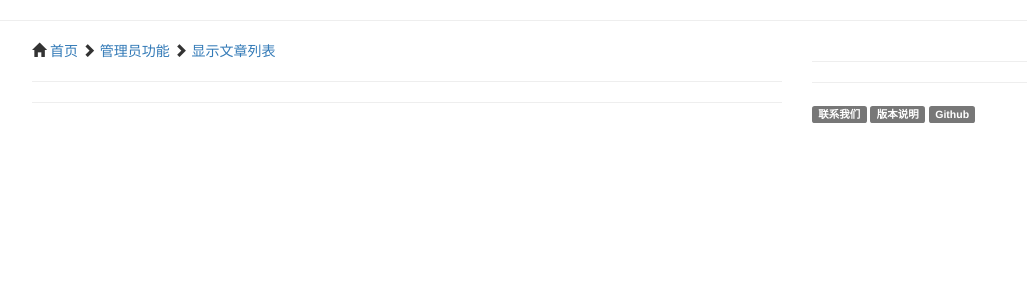
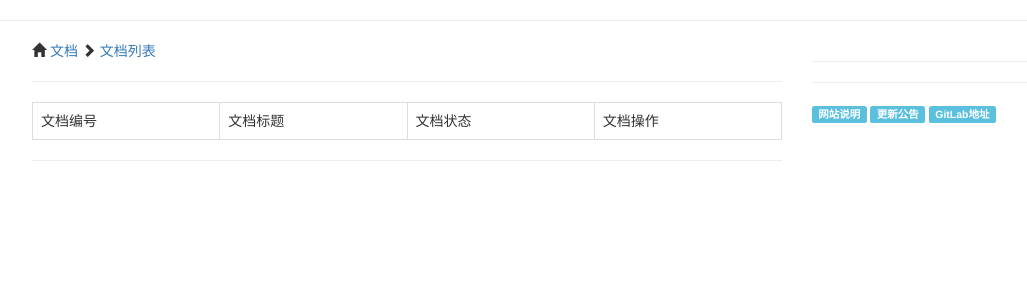
Before and after one commit to fkworld/wenhua_cuc, a Flask app: page /show_articles in a window 1280 px wide. Shown: the part 104-404 px from the top of the page, without its empty margins (38-1065 px from the left). Run offline with Flask 2, Linux system fonts and the light colour scheme; the visitor is signed in with stand-in values (Sample User, id 1); data that the repository does not hold is empty; some libraries are stand-ins or nearby versions.

Commit message:
修改flag_id对应的展示效果

```diff
--- a/templates/404.html
+++ b/templates/404.html
@@ -2,11 +2,11 @@
 
 {%block page_left_head%}
 <span class="glyphicon glyphicon-home"></span>
-<a href="/">首页</a>
+<a href="/">网站</a>
 <span class="glyphicon glyphicon-chevron-right"></span>
 <a href="javascript:void(0)" class="disable">404页面</a>
 {%endblock%}
 
-{%block page_left_body%}
-<h1>404：当前页丢失</h1>
+{%block page_left_head%}
+<h2>404：当前页丢失</h2>
 {%endblock%}
--- a/templates/article_list.html
+++ /dev/null
@@ -1,14 +0,0 @@
-{%extends "base.html"%}
-
-{%block page_left_head%}
-<span class="glyphicon glyphicon-home"></span>
-<a href="/">首页</a>
-<span class="glyphicon glyphicon-chevron-right"></span>
-<a href="javascript:void(0)" class="disable">管理员功能</a>
-<span class="glyphicon glyphicon-chevron-right"></span>
-<a href="javascript:void(0)" class="disable">显示文章列表</a>
-{%endblock%}
-
-{%block page_left_body%}
-{%include 'articles.html'%}
-{%endblock%}
--- a/templates/articles.html
+++ b/templates/articles.html
@@ -1,18 +1,16 @@
-{%for article in articles%}
-<div id="article">
-    {%if article.flag_id==2 or current_user.is_authenticated%}
-    <!--管理员全部显示，非管理员只能显示flag_id==1的文章-->
-    {%if current_user.is_authenticated%}
-    <a href="{{url_for('views_blueprint.edit_article',article_id=article.id)}}" class="label label-info"><span class="glyphicon glyphicon-pencil"></span>修改</a>
-    <a href="{{url_for('views_blueprint.delete_article',article_id=article.id)}}" class="label label-danger"><span class="glyphicon glyphicon-trash"></span>删除</a>
-    <a class="label label-default disabled">{{article.get_tag_name()}}</a>
-        {%if article.flag_id==1%}
-        <a class="label label-default disabled"><span class="glyphicon glyphicon-edit"></span>文章还在修改过程中</a>
-        {%endif%}
-    {%endif%}
-    {%endif%}
-    <span class="glyphicon glyphicon-file"></span>
-    <a href="{{url_for('views_blueprint.article',tag_id=article.tag_id,article_id=article.id)}}">{{article.title}}</a>
-    <br>
-</div>
-{%endfor%}
+{%extends "base.html"%}
+
+{%block page_left_head%}
+<span class="glyphicon glyphicon-home"></span>
+<a href="/">文档</a>
+<span class="glyphicon glyphicon-chevron-right"></span>
+<a href="" class="disable">文档列表</a>
+{%endblock%}
+
+{%block page_left_body%}
+{%if current_user.is_authenticated%}
+    {%include 'articles_admin.html'%}
+{%else%}
+    {%include 'articles_visitor.html'%}
+{%endif%}
+{%endblock%}
--- /dev/null
+++ b/templates/articles_admin.html
@@ -0,0 +1,21 @@
+<div id="article">
+    <table class="table table-hover table-bordered">
+        <tr>
+            <td>文档编号</td>
+            <td>文档标题</td>
+            <td>文档状态</td>
+            <td>文档操作</td>
+        </tr>
+        {%for article in articles%}
+        <tr>
+            <td>{{article.id}}</td>
+            <td><a href="{{url_for('views_blueprint.get_article',article_id=article.id)}}">{{article.title}}</a></td>
+            <td>{{article.flag_id}}</td>
+            <td>
+                <a href="{{url_for('views_blueprint.edit_article',article_id=article.id)}}" class="label label-info"><span class="glyphicon glyphicon-pencil"></span>修改</a>
+                <a href="{{url_for('views_blueprint.delete_article',article_id=article.id)}}" class="label label-danger"><span class="glyphicon glyphicon-trash"></span>删除</a>
+            </td>
+        </tr>
+        {%endfor%}
+    </table>
+</div>
--- a/templates/base.html
+++ b/templates/base.html
@@ -11,7 +11,15 @@
             </div>
             <a type="submit" class="btn btn-info">搜索</a>
             {%if current_user.is_authenticated%}
-            <a class="btn btn-success" href="/logout"></a>
+            <div class="btn-group">
+                <a type="button" class="btn btn-success dropdown-toggle" data-toggle="dropdown"></a>
+                <ul class="dropdown-menu" role="menu">
+                    <li><a href="/new_article">新建文档</a></li>
+                    <li><a href="/show_articles">文档列表</a></li>
+                    <li class="divider"></li>
+                    <li><a href="/logout">退出</a></li>
+                </ul>
+            </div>
             {%else%}
             <a class="btn btn-danger disabled"></a>
             {%endif%}
@@ -52,9 +60,9 @@
             {%endblock%}
             <hr>
             {%block page_right_footer%}
-            <a class="label label-default" href="/article/contact_us">联系我们</a>
-            <a class="label label-default" href="/article/version">版本说明</a>
-            <a class="label label-default" href="javascript:void(0)">Github</a>
+            <a class="label label-info" href="/article/website_info">网站说明</a>
+            <a class="label label-info" href="/article/update_info">更新公告</a>
+            <a class="label label-info" href="http://git.cucplus.com/fengyong/wenhua-cuc">GitLab地址</a>
             {%endblock%}
         </div>
     </div>
--- a/templates/edit_article.html
+++ b/templates/edit_article.html
@@ -3,11 +3,9 @@
 
 {%block page_left_head%}
 <span class="glyphicon glyphicon-home"></span>
-<a href="/">首页</a>
+<a href="/">网站</a>
 <span class="glyphicon glyphicon-chevron-right"></span>
-<a href="javascript:void(0)" class="disable">管理员功能</a>
-<span class="glyphicon glyphicon-chevron-right"></span>
-<a href="javascript:void(0)" class="disable">修改文章</a>
+<a href="javascript:void(0)" class="disable">修改文档</a>
 {%endblock%}
 
 {%block page_left_body%}
--- a/templates/index.html
+++ b/templates/index.html
@@ -6,5 +6,5 @@
 {%endblock%}
 
 {%block page_left_body%}
-{%include 'articles.html'%}
+{%include 'articles_visitor.html'%}
 {%endblock%}
--- a/templates/login.html
+++ b/templates/login.html
@@ -3,11 +3,9 @@
 
 {%block page_left_head%}
 <span class="glyphicon glyphicon-home"></span>
-<a href="/">首页</a>
+<a href="/">网站</a>
 <span class="glyphicon glyphicon-chevron-right"></span>
-<a href="javascript:void(0)" class="disable">管理员功能</a>
-<span class="glyphicon glyphicon-chevron-right"></span>
-<a href="javascript:void(0)" class="disable">管理员登录</a>
+<a href="javascript:void(0)" class="disable">后台登录</a>
 {%endblock%}
 
 {%block page_left_body%}
--- a/templates/new_article.html
+++ b/templates/new_article.html
@@ -3,11 +3,9 @@
 
 {%block page_left_head%}
 <span class="glyphicon glyphicon-home"></span>
-<a href="/">首页</a>
+<a href="/">网站</a>
 <span class="glyphicon glyphicon-chevron-right"></span>
-<a href="javascript:void(0)" class="disable">管理员功能</a>
-<span class="glyphicon glyphicon-chevron-right"></span>
-<a href="javascript:void(0)" class="disable">新建文章</a>
+<a href="javascript:void(0)" class="disable">新建文档</a>
 {%endblock%}
 
 {%block page_left_body%}
--- a/views.py
+++ b/views.py
@@ -47,7 +47,7 @@ def new_article():
         article.set_all_by_form_6_values(form)
         article.update_db()
         flash('文章提交成功')
-        return redirect(url_for('views_blueprint.article',tag_id=article.tag_id,article_id=article.id))
+        return redirect(url_for('views_blueprint.get_article',article_id=article.id))
     return render_template('new_article.html',form=form)
 
 @views_blueprint.route('/edit_article/<article_id>',methods=['GET','POST'])
@@ -59,7 +59,7 @@ def edit_article(article_id):
         article.set_all_by_form_6_values(form)
         article.update_db()
         flash('文章已更新成功')
-        return redirect(url_for('views_blueprint.article',tag_id=article.tag_id,article_id=article.id))
+        return redirect(url_for('views_blueprint.get_article',article_id=article.id))
     form.set_form_data(article)
     return render_template('edit_article.html',form=form)
 
@@ -76,29 +76,27 @@ def delete_article(article_id):
 def show_articles():
     articles=Article.query.all()
     articles.reverse()
-    return render_template('article_list.html',articles=articles)
+    return render_template('articles.html',articles=articles)
 
-@views_blueprint.route('/article/contact_us')
-def contact_us():
+@views_blueprint.route('/article/website_info')
+def website_info():
     article=Article.query.get_or_404(1)
     return render_template('article.html',article=article)
 
-@views_blueprint.route('/article/version')
-def version():
+@views_blueprint.route('/article/update_info')
+def update_info():
     article=Article.query.get_or_404(2)
     return render_template('article.html',article=article)
 
-
-@views_blueprint.route('/article/<tag_id>/<article_id>')
-def article(tag_id,article_id):
+@views_blueprint.route('/article/<article_id>')
+def get_article(article_id):
     article=Article.query.get_or_404(article_id)
     return render_template('article.html',article=article)
 
 @views_blueprint.route('/article/<tag_id>/')
-def show_article_by_tag(tag_id):
+def get_articles_by_tag(tag_id):
     articles=Article.query.filter_by(tag_id=tag_id)
     return render_template('index.html',articles=articles)
-
 
 @views_blueprint.route('/_test',methods=['GET','POST'])
 def _test():
```
Also changed, not shown: modelsArticle.py (+5 -5 lines), templates/article.html (+20 -10 lines), templates/articles_visitor.html (added, +9 -0 lines).
